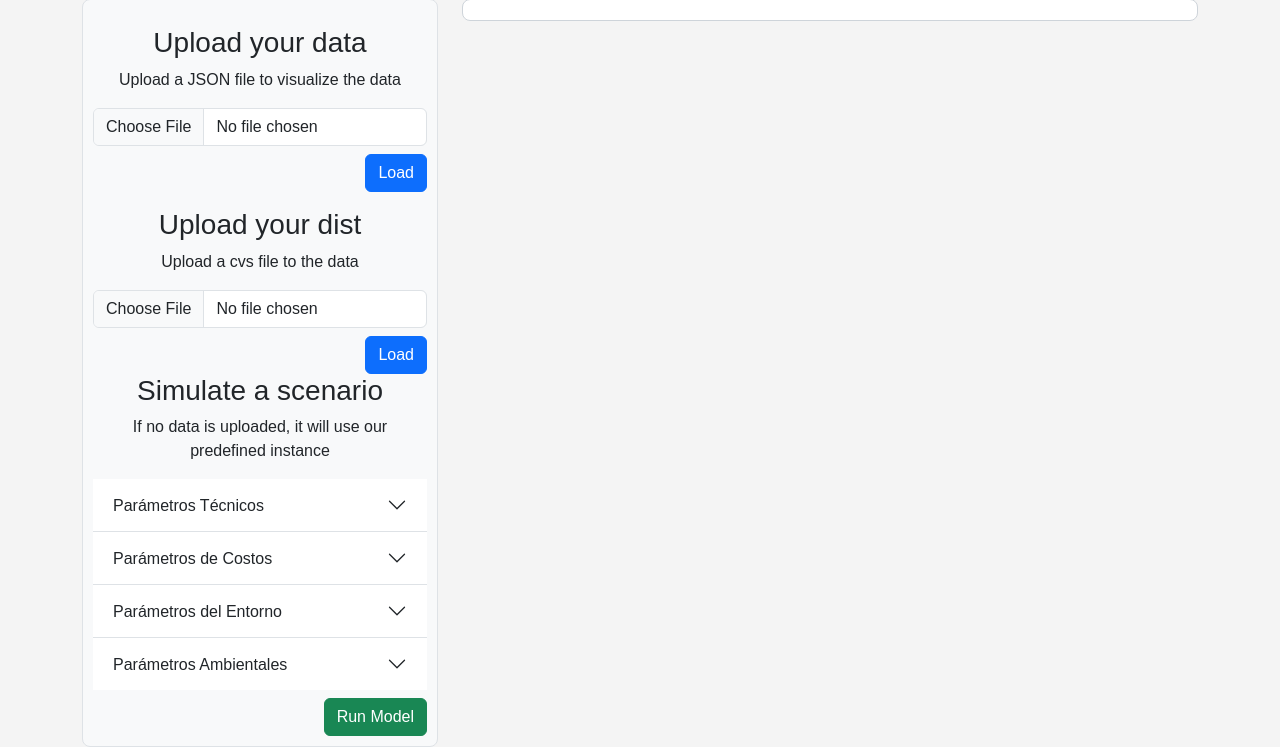
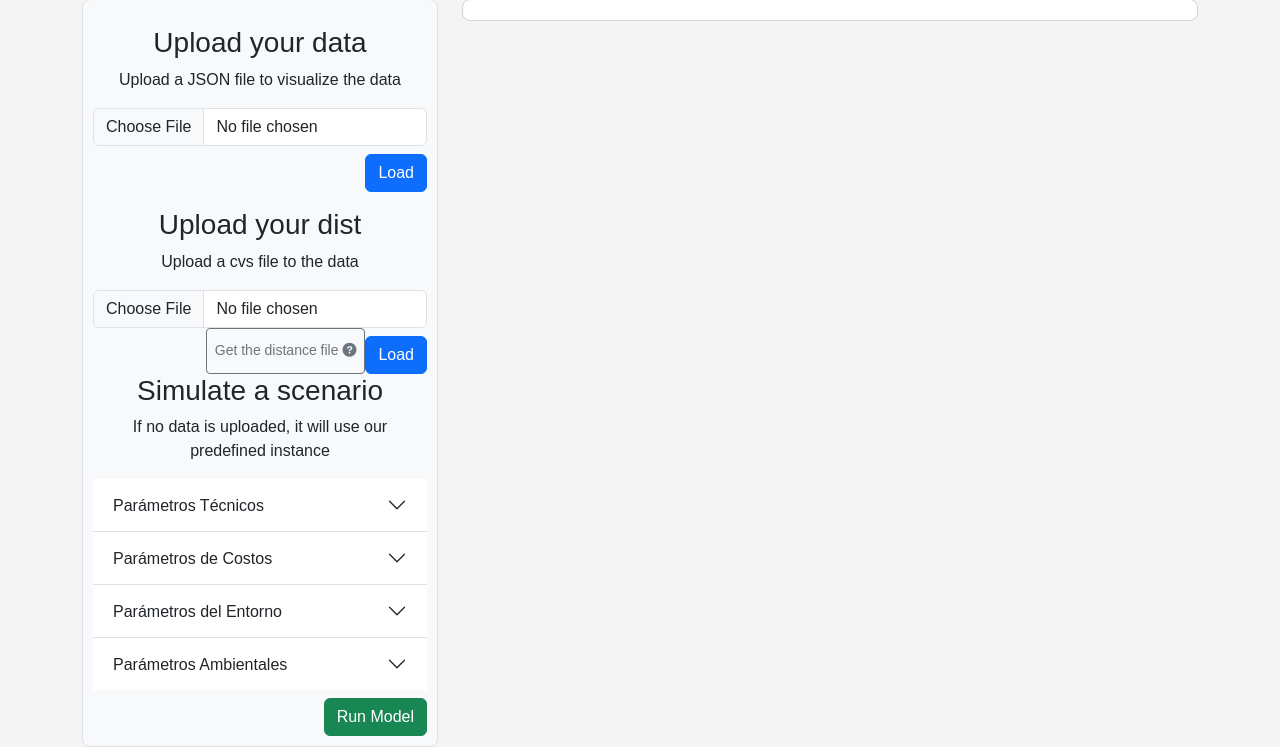
Before and after one commit to alianzacircular/2025_Retornable, a Flask app: template templates/index.html in a window 1280 px wide. Shown: the part 191-938 px from the top of the page. Run offline with Flask 3, Linux system fonts and the light colour scheme; the template is opened without the code that fills it, so the values that code supplies are empty; parts of the project's set-up code (start-up, migrations or seed data) failed here and were passed over; some libraries are stand-ins or nearby versions.

Commit message:
upload file coord for calculate dist

```diff
--- a/static/scripts.js
+++ b/static/scripts.js
@@ -331,3 +331,45 @@ async function upload_dist_file() {
     }
 
 }
+
+/** Upload the coordinates file for generate the distance file */
+async function upload_coord_file() {
+    const button = document.getElementById('btn_load_coord');
+    const originalText = button.innerText;
+    button.innerText = 'Loading...';
+    button.disabled = true;
+
+    try {
+        let fileInput = document.getElementById('file_coord');
+        if (fileInput.files.length === 0) {
+            alert("Please select a file first!");
+            return;
+        }
+
+        let formData = new FormData();
+        formData.append("file_coord", fileInput.files[0]);
+
+        const response = await fetch('/calculate_distances', {
+            method: 'POST',
+            body: formData
+        });
+
+        if (!response.ok) {
+            throw new Error('Network response was not ok');
+        }
+
+        const data = await response.json();
+        const graph_json = JSON.parse(data.graph_json);
+        const controls_default = data.controls_default;
+        Plotly.newPlot('graph', graph_json.data, graph_json.layout);
+
+    } catch (error) {
+        console.error('Error:', error);
+        alert('An error occurred while uploading the file.');
+    } finally {
+        // Reset button state
+        button.innerText = originalText;
+        button.disabled = false;
+    }
+
+}
--- a/templates/index.html
+++ b/templates/index.html
@@ -20,6 +20,25 @@
         <!-- Header image -->
         <img src="{{ url_for('static', filename='images/header.png') }}" class="img-fluid w-100" alt="Header Image">
     </header>
+    <!-- Modal de ayuda con input file -->
+    <div class="modal fade" id="helpModal" tabindex="-1" aria-labelledby="helpModalLabel" aria-hidden="true">
+    <div class="modal-dialog">
+        <div class="modal-content">
+        <div class="modal-header">
+            <h5 class="modal-title" id="helpModalLabel">Subir archivo de ayuda</h5>
+            <button type="button" class="btn-close" data-bs-dismiss="modal" aria-label="Cerrar"></button>
+        </div>
+        <div class="modal-body">
+            <p>Upload the coordinates file and we will generate the distance file.</p>
+            <input type="file" class="form-control" id="help-file" id="file_coord" accept=".csv" />
+        </div>
+        <div class="modal-footer">
+            <button type="button" class="btn btn-primary" id="btn_load_coord" onclick="upload_coord_file()">Upload</button>
+            <button type="button" class="btn btn-secondary" data-bs-dismiss="modal">Close</button>
+        </div>
+        </div>
+    </div>
+    </div>
     <div class="container mt-4">
         <div class="row">
             <!-- Controls Column -->
@@ -37,6 +56,9 @@
                     <p>Upload a cvs file to the data</p>
                     <input type="file" id="file-dist" class="form-control" />
                     <div class="d-flex justify-content-end">
+                        <button type="button" class="btn btn-outline-secondary btn-sm" data-bs-toggle="modal" data-bs-target="#helpModal">
+                            Get the distance file <i class="fas fa-question-circle"></i>
+                        </button>
                         <button class="btn btn-primary mt-2" id="btn_load_dist" onclick="upload_dist_file()">Load</button>
                     </div>
 
```
